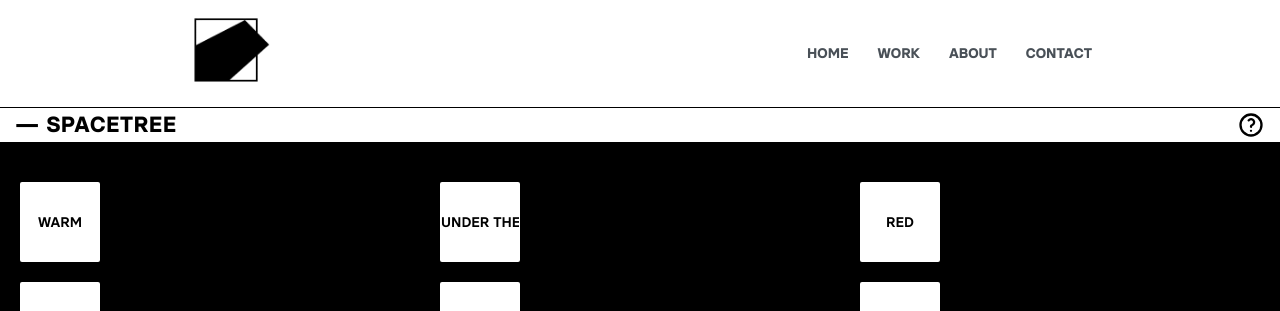
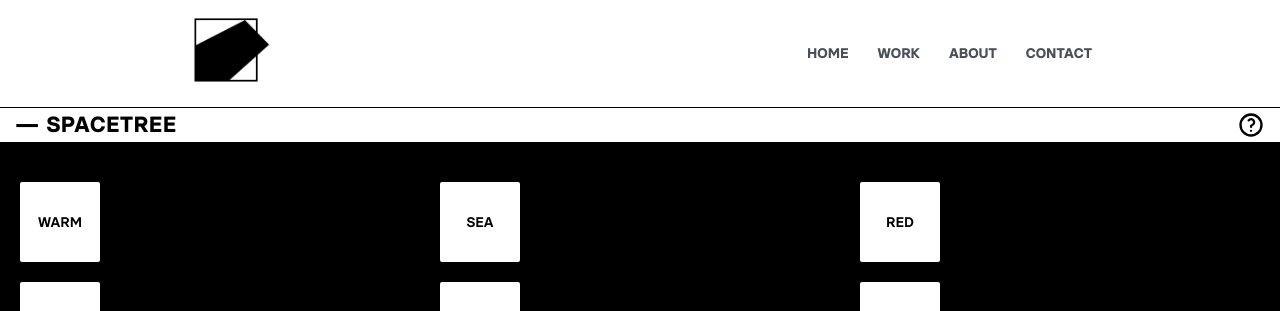
Before and after one commit to WoutDemeyere/spacemakers.tv2, a Next.js app: page /spacetree in a window 1280 px wide. Shown: the top 311 px of the page. Built offline with nearby package versions, Linux system fonts and the light colour scheme.

Commit message:
updated clip title

```diff
--- a/pages/spacetree/index.tsx
+++ b/pages/spacetree/index.tsx
@@ -47,7 +47,7 @@ const SpaceTree = () => {
 
   const buttons: ClipButton[] = [
     { text: 'WARM', layerIndex: 3, clipIndex: 1 },
-    { text: 'UNDER THE SEA', layerIndex: 3, clipIndex: 2 },
+    { text: 'SEA', layerIndex: 3, clipIndex: 2 },
     { text: 'RED', layerIndex: 3, clipIndex: 3 },
     { text: 'LINE X', layerIndex: 3, clipIndex: 4 },
     { text: 'SNOW', layerIndex: 3, clipIndex: 5 },
```
